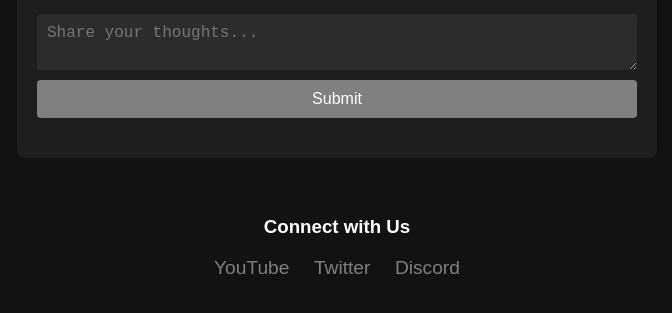
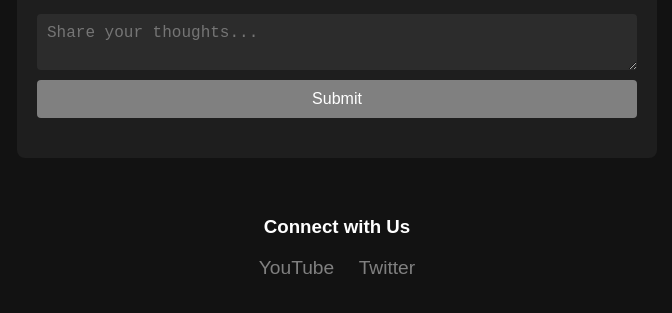
Before and after one commit to PhinixOre/Phoenix-Ore, a plain HTML site: page index.html in a window 1280 px wide. Shown: the part 305-618 px from the top of the page, without its empty margins (303-975 px from the left). Drawn offline with Linux system fonts and the light colour scheme.

Commit message:
Update index.html

```diff
--- a/index.html
+++ b/index.html
@@ -28,7 +28,7 @@
         <div class="social-links">
             <a href="#" target="blank">YouTube</a>
             <a href="#" target="_blank">Twitter</a>
-            <a href="#" target="_blank">Discord</a>
+
         </div>
     </footer>
 
```
